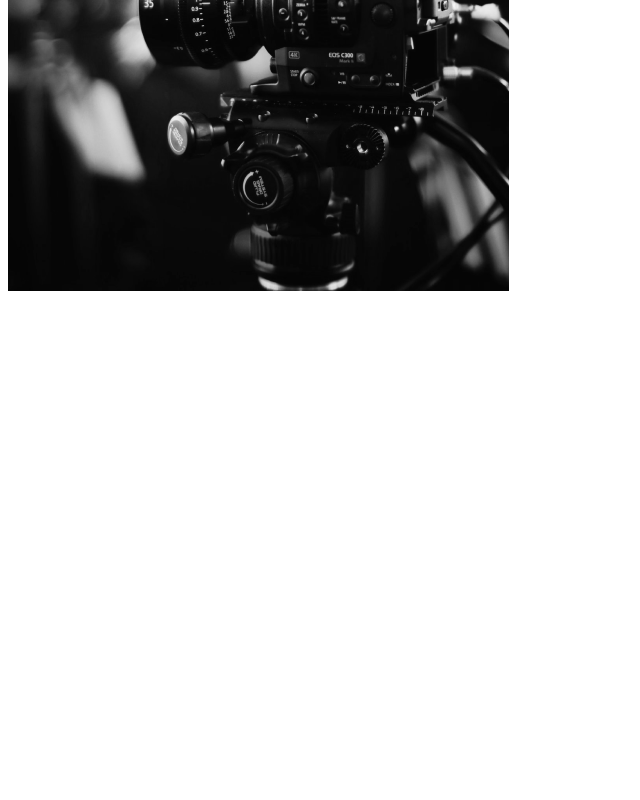
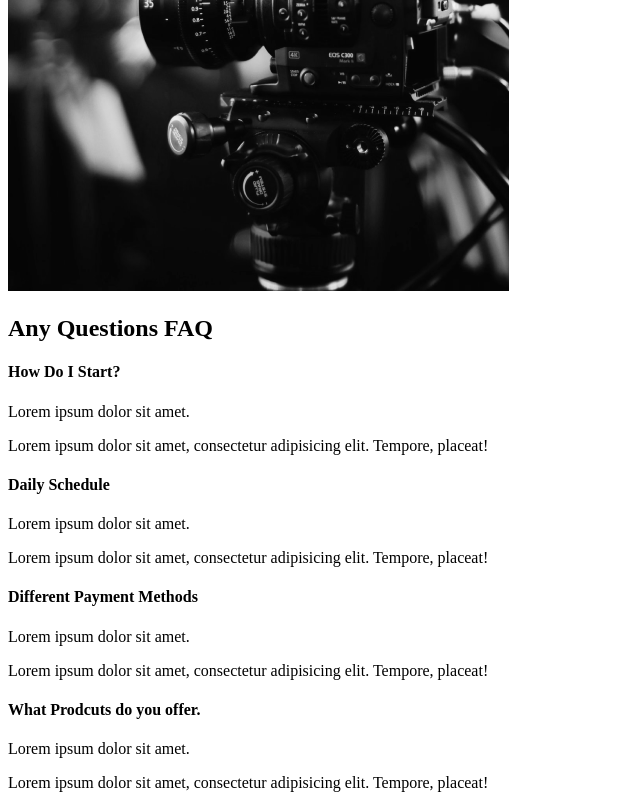
Before and after one commit to RafaelDe-Leon/Capture, a React (Create React App) app: page / in a window 1280 px wide. Shown: the part 2091-2891 px from the top of the page, without its empty margins (0-640 px from the left). Before the commit the page ends 2394 px from the top, so only its background shows below. Built offline with nearby package versions, Linux system fonts and the light colour scheme.

Commit message:
Faq section

```diff
--- /dev/null
+++ b/src/components/FaqSection.js
@@ -0,0 +1,45 @@
+import React from 'react';
+
+export const FaqSection = () => {
+  return (
+    <div className='faq'>
+      <h2>
+        Any Questions <span>FAQ</span>
+      </h2>
+      <div className='question'>
+        <h4>How Do I Start?</h4>
+        <div className='answer'>
+          <p>Lorem ipsum dolor sit amet.</p>
+          Lorem ipsum dolor sit amet, consectetur adipisicing elit. Tempore,
+          placeat!
+        </div>
+      </div>
+      <div className='question'>
+        <h4>Daily Schedule</h4>
+        <div className='answer'>
+          <p>Lorem ipsum dolor sit amet.</p>
+          Lorem ipsum dolor sit amet, consectetur adipisicing elit. Tempore,
+          placeat!
+        </div>
+      </div>
+      <div className='question'>
+        <h4>Different Payment Methods</h4>
+        <div className='answer'>
+          <p>Lorem ipsum dolor sit amet.</p>
+          Lorem ipsum dolor sit amet, consectetur adipisicing elit. Tempore,
+          placeat!
+        </div>
+      </div>
+      <div className='question'>
+        <h4>What Prodcuts do you offer.</h4>
+        <div className='answer'>
+          <p>Lorem ipsum dolor sit amet.</p>
+          Lorem ipsum dolor sit amet, consectetur adipisicing elit. Tempore,
+          placeat!
+        </div>
+      </div>
+    </div>
+  );
+};
+
+export default FaqSection;
--- a/src/pages/AboutUs.js
+++ b/src/pages/AboutUs.js
@@ -2,12 +2,14 @@
 //Page Components
 import AboutSection from '../components/AboutSection';
 import ServicesSection from '../components/ServicesSection';
+import FaqSection from '../components/FaqSection';
 
 const AboutUs = () => {
   return (
     <>
       <AboutSection />
       <ServicesSection />
+      <FaqSection />
     </>
   );
 };
```
Also changed, not shown: 1 other file (tests, documents, lock files or other folders).
